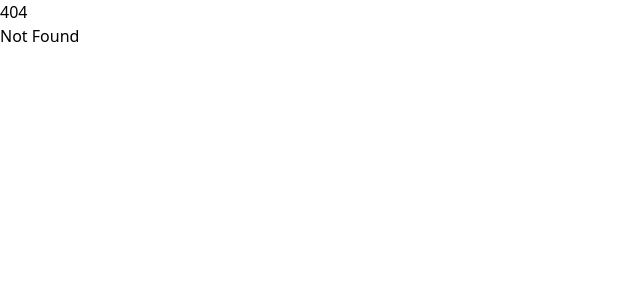
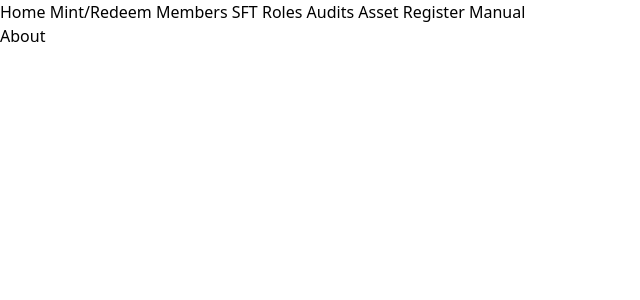
Before and after one commit to fleekgonzalo/sft-new-design, a SvelteKit app: page /about in a window 1280 px wide. Before the commit this address had no page. Shown: the top 300 px of the page, without its empty margins (0-640 px from the left). Built offline with nearby package versions, Linux system fonts and the light colour scheme.

Commit message:
Create navigation routes

```diff
--- a/src/routes/+layout.svelte
+++ b/src/routes/+layout.svelte
@@ -2,4 +2,14 @@
     import "../app.css";
 </script>
 
-<slot />
+<nav>
+  <a href="/">Home</a>
+  <a href="/mint">Mint/Redeem</a>
+  <a href="/members">Members</a>
+  <a href="/roles">SFT Roles</a>
+  <a href="/audits">Audits</a>
+  <a href="/asset-register">Asset Register</a>
+  <a href="/manual">Manual</a>
+</nav>
+
+<slot></slot>
--- /dev/null
+++ b/src/routes/about/+page.svelte
@@ -0,0 +1,3 @@
+<h1 class="text-3xl font-bold underline">
+ About
+</h1>
--- /dev/null
+++ b/src/routes/asset-register/+page.svelte
@@ -0,0 +1,3 @@
+<h1 class="text-3xl font-bold underline">
+ Asset Register
+</h1>
--- /dev/null
+++ b/src/routes/audits/+page.svelte
@@ -0,0 +1,3 @@
+<h1 class="text-3xl font-bold underline">
+ Audits
+</h1>
--- /dev/null
+++ b/src/routes/manual/+page.svelte
@@ -0,0 +1,3 @@
+<h1 class="text-3xl font-bold underline">
+  Manual
+</h1>
--- /dev/null
+++ b/src/routes/members/+page.svelte
@@ -0,0 +1,3 @@
+<h1 class="text-3xl font-bold underline">
+  Members
+</h1>
--- /dev/null
+++ b/src/routes/roles/+page.svelte
@@ -0,0 +1,3 @@
+<h1 class="text-3xl font-bold underline">
+  Roles
+</h1>
```
